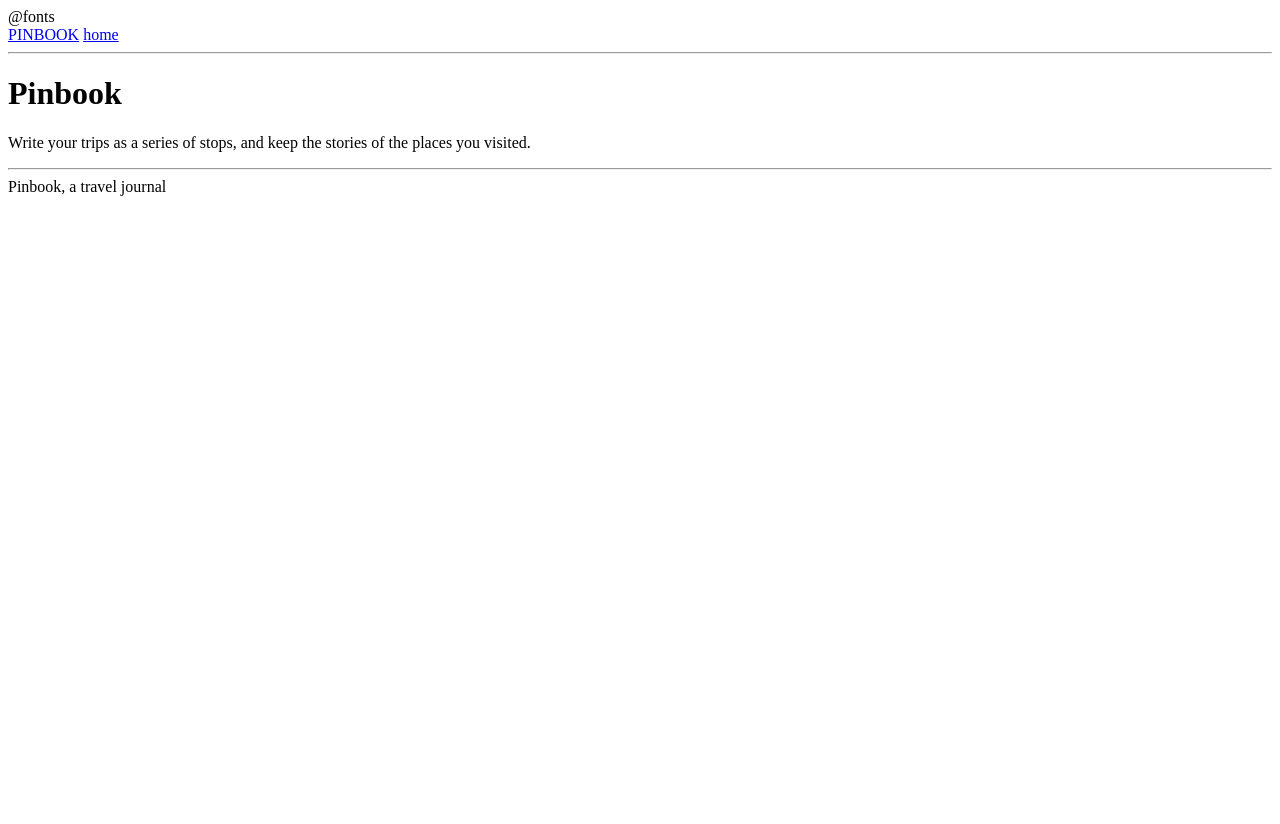
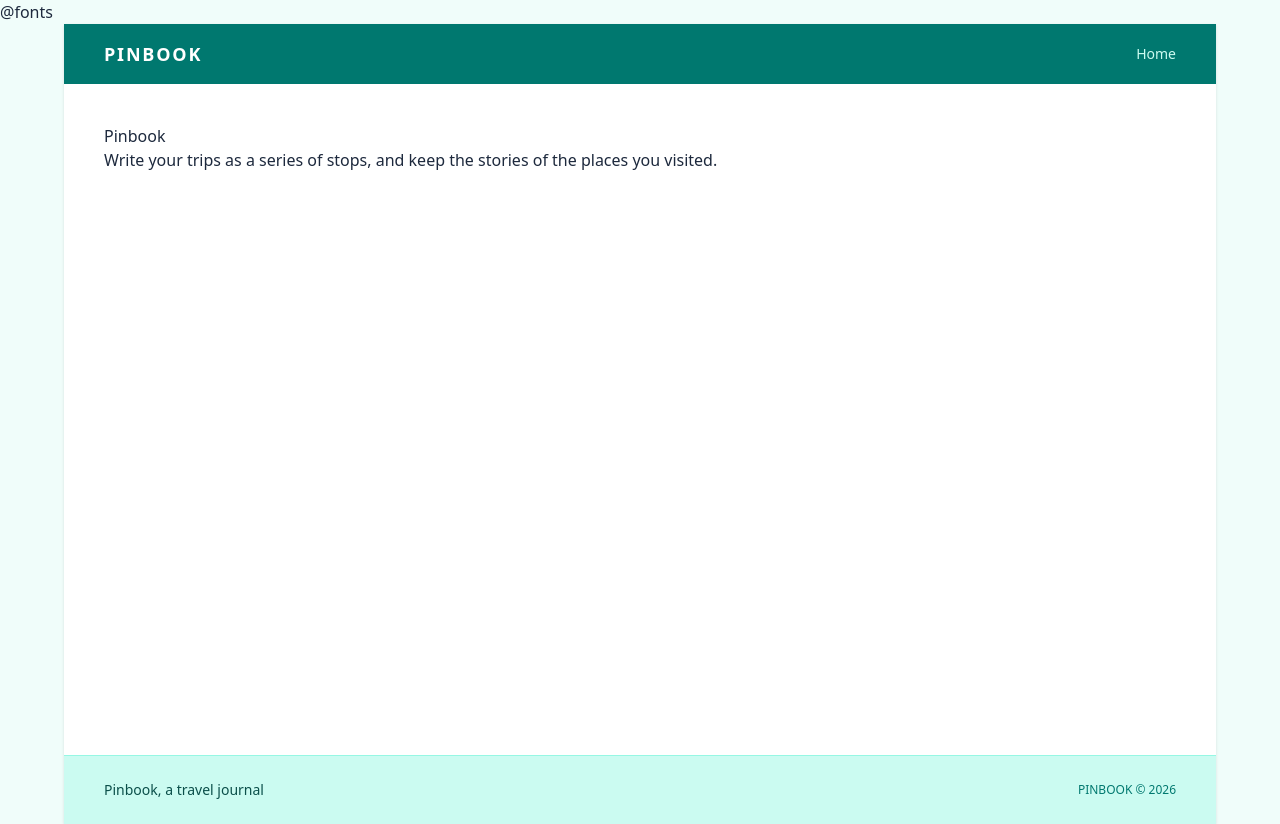
Before and after one commit to Aye-Nyein-Thaw/pinbook, a Laravel app: page / in a window 1280 px wide. Before the commit the page ends 196 px from the top, so only its background shows below. Run offline with Laravel 12, Linux system fonts and the light colour scheme; some libraries are stand-ins or nearby versions.

Commit message:
DESIGN :art: Do basic styling of my application

```diff
--- a/resources/views/components/site-layout-footer.blade.php
+++ b/resources/views/components/site-layout-footer.blade.php
@@ -1,4 +1,4 @@
-<footer>
-    <hr/>
-    Pinbook, a travel journal
+<footer class="flex items-center justify-between border-t border-teal-200 bg-teal-100 px-10 py-6 text-sm text-teal-900">
+    <p>Pinbook, a travel journal</p>
+    <p class="text-xs text-teal-700">PINBOOK &copy; {{ date('Y') }}</p>
 </footer>
--- a/resources/views/components/site-layout-header.blade.php
+++ b/resources/views/components/site-layout-header.blade.php
@@ -1,9 +1,9 @@
-<header>
-    <a href="{{ route('welcome') }}">PINBOOK</a>
+<header class="flex items-center justify-between bg-teal-700 px-10 py-4 text-white">
+    <a href="{{ route('welcome') }}" class="text-lg font-bold tracking-widest text-white">PINBOOK</a>
 
-    @foreach($menu as $label => $link)
-        <a href="{{ $link }}">{{ $label }}</a>
-    @endforeach
-
-    <hr/>
+    <nav class="flex gap-8">
+        @foreach($menu as $label => $link)
+            <a href="{{ $link }}" class="text-sm font-medium capitalize text-teal-100 hover:text-white">{{ $label }}</a>
+        @endforeach
+    </nav>
 </header>
--- a/resources/views/components/site-layout.blade.php
+++ b/resources/views/components/site-layout.blade.php
@@ -2,7 +2,7 @@
 <html lang="{{ str_replace('_', '-', app()->getLocale()) }}">
 <head>
     <meta charset="utf-8">
-    <meta name="viewport" content="width=device-width, initial-scale=1">
+    <meta name="viewport" content="width=device-width, initial-scale=1.0" />
 
     <title>
         @if($title)
@@ -13,13 +13,16 @@
     </title>
 
     @fonts
+
+    <!-- Styles / Scripts -->
+    <script src="https://cdn.jsdelivr.net/npm/@tailwindcss/browser@4"></script>
 </head>
-<body>
+<body class="bg-teal-50 font-sans text-slate-800 antialiased">
 
-<div>
+<div class="mx-auto flex min-h-screen max-w-6xl flex-col bg-white shadow-sm">
     <x-site-layout-header />
 
-    <main>
+    <main class="flex-1 px-10 py-10">
         {{ $slot }}
     </main>
 
```
